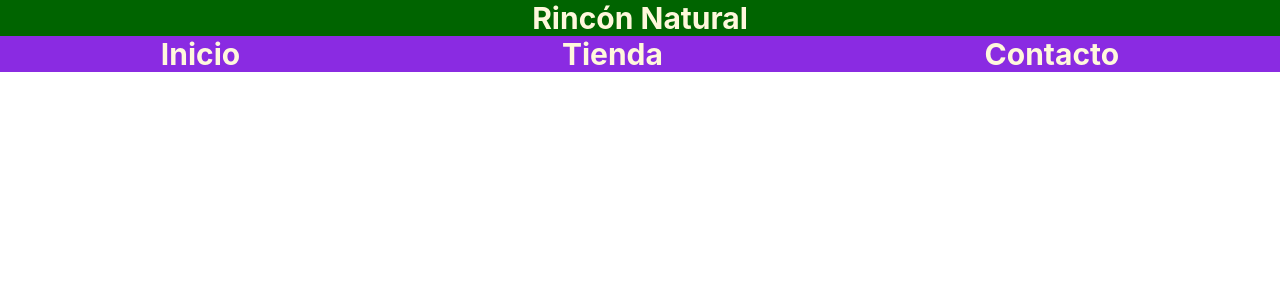
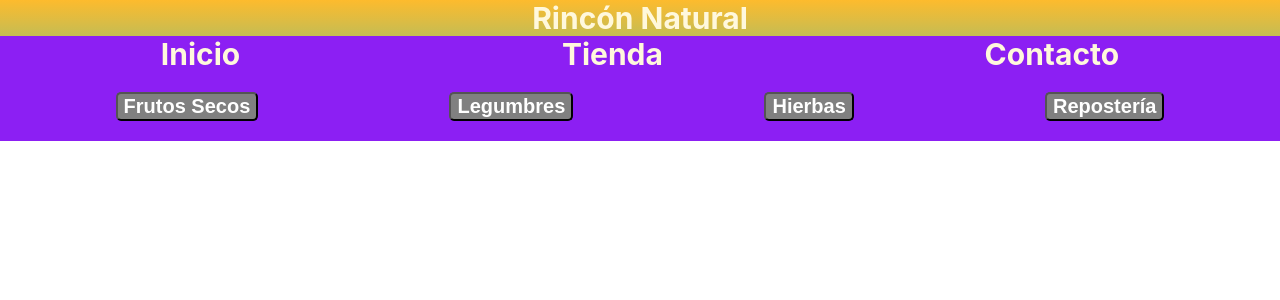
Before and after one commit to MarianoCoder/rinconnatural, a React (Create React App) app: page / in a window 1280 px wide. Shown: the top 300 px of the page. Built offline with nearby package versions, Linux system fonts and the light colour scheme.

Commit message:
Desafio entregable Uno

```diff
--- a/public/index.html
+++ b/public/index.html
@@ -2,7 +2,7 @@
 <html lang="en">
   <head>
     <meta charset="utf-8" />
-    <link rel="icon" href="%PUBLIC_URL%/favicon.ico" />
+    <link rel="icon" href="https://img.icons8.com/color/50/000000/shopping-cart-loaded.png" />
     <meta name="viewport" content="width=device-width, initial-scale=1" />
     <meta name="theme-color" content="#000000" />
     <meta
@@ -24,7 +24,7 @@
       work correctly both with client-side routing and a non-root public URL.
       Learn how to configure a non-root public URL by running `npm run build`.
     -->
-    <title>React App</title>
+    <title>Tienda | Rincón Natural</title>
   </head>
   <body>
     <noscript>You need to enable JavaScript to run this app.</noscript>
--- a/src/App.js
+++ b/src/App.js
@@ -1,5 +1,5 @@
 import "./App.css"
-import NavBar from "./components/Navbar/NavBar";
+import NavBar from "./components/Navbar/NavBar"
 
 function App() {
   return (
--- a/src/components/Navbar/NavBar.css
+++ b/src/components/Navbar/NavBar.css
@@ -1,5 +1,6 @@
 .navbar{
-    background-color: darkgreen;
+    background: rgb(34,193,195);
+background: linear-gradient(0deg, rgba(34,193,195,1) 0%, rgba(253,187,45,1) 100%);
     color: cornsilk;
     list-style: none;
     align-items: center;
@@ -14,6 +15,24 @@
     justify-content: space-around;
     display: flex;
     align-items: center;
-    background-color: blueviolet;
+    background-color: rgb(140, 31, 243);
 
 }
+.categorias{
+    padding: 20px;
+    justify-content: space-around;
+    display: flex;
+    align-items: center;
+    background-color: rgb(140, 31, 243);
+
+}
+
+.categorias button{
+
+    background-color: grey;
+    color: white;
+    font-weight: bold;
+    font-size: 20px;
+    border-radius: 5px;
+    cursor: pointer;
+}
--- a/src/components/Navbar/NavBar.js
+++ b/src/components/Navbar/NavBar.js
@@ -10,6 +10,11 @@ function NavBar() {
         <li>Tienda</li>
         <li>Contacto</li>
       </div>
+      <div className="categorias"><button>Frutos Secos</button>
+      <button>Legumbres</button>
+      <button>Hierbas</button>
+      <button>Repostería</button></div>
+
         </div>
     )
 }
```
